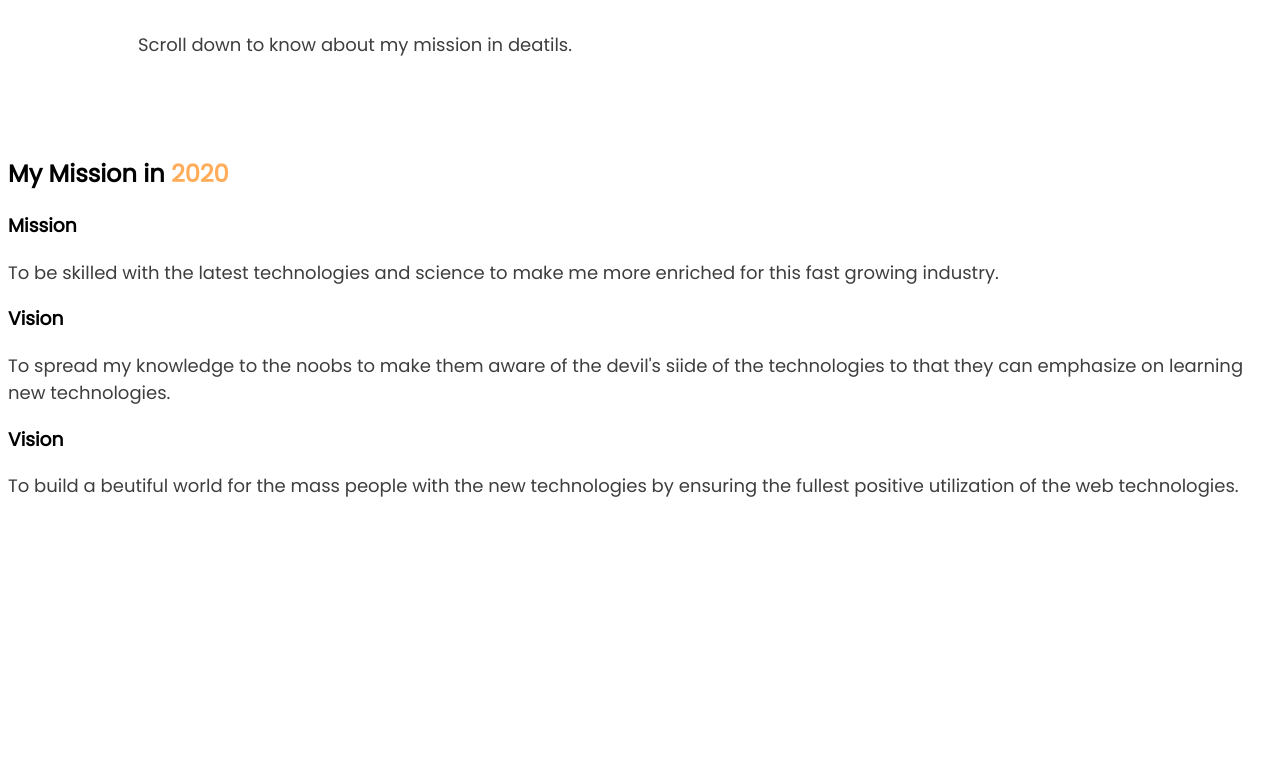
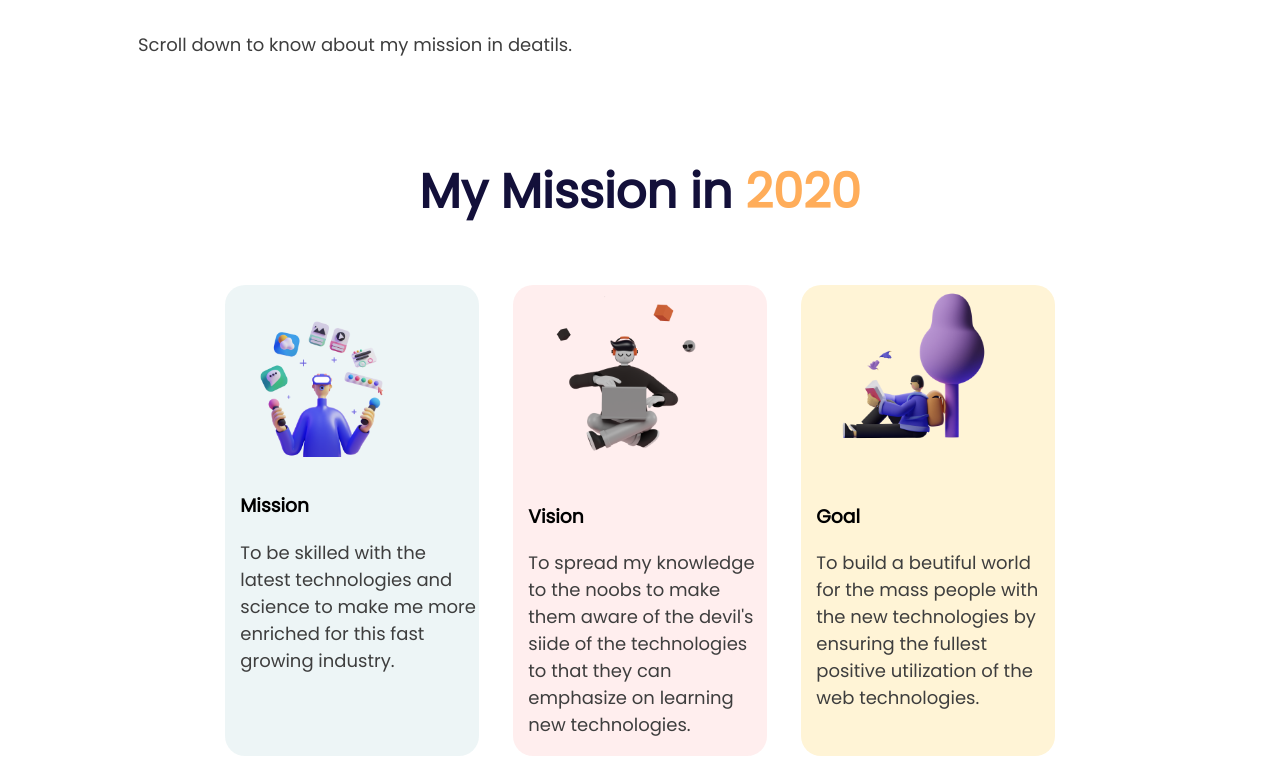
Before and after one commit to Zahid-BM/mission-2020, a plain HTML site: page index.html in a window 1280 px wide. Shown: the part 515-1297 px from the top of the page. Before the commit the page ends 1032 px from the top, so only its background shows below. Drawn offline with Linux system fonts and the light colour scheme.

Commit message:
2nd part almost done

```diff
--- a/index.html
+++ b/index.html
@@ -31,18 +31,21 @@
     <section class="tripple-div">
         <h2>My Mission in <span class="color-span">2020</span></h2>
         <div class="three-box">
-            <div class="icon">
+            <div class="mission box">
+                <img src="images/illustrators/illustrator-1.png" alt="">
                 <h3>Mission</h3>
                 <p> To be skilled with the latest technologies and science to make me more enriched for this fast
                     growing industry.</p>
             </div>
-            <div class="icon">
+            <div class="vision box">
+                <img src="images/illustrators/illustrator-2.png" alt="">
                 <h3>Vision</h3>
                 <p> To spread my knowledge to the noobs to make them aware of the devil's siide of the technologies to
                     that they can emphasize on learning new technologies.</p>
             </div>
-            <div class="icon">
-                <h3>Vision</h3>
+            <div class="goal box">
+                <img src="images/illustrators/illustrator-3.png" alt="">
+                <h3>Goal</h3>
                 <p> To build a beutiful world for the mass people with the new technologies by ensuring the fullest
                     positive utilization of the web technologies.</p>
             </div>
--- a/style.css
+++ b/style.css
@@ -2,6 +2,7 @@ body{
     /* google-fonts CSS rule */
     font-family: 'Poppins', sans-serif;
 }
+/* ********************* 1st part CSS styling statrs ************************ */
 .double-div{
     display: flex;
    margin-bottom: 80px;
@@ -42,3 +43,44 @@ p{
     border-radius: 5px;
 
 }
+
+/* ********************* 1st part CSS styling ends ************************ */
+
+/* ********************* 2nd part CSS styling statrs ************************ */
+
+.tripple-div h2{
+    text-align: center;
+}
+h2{
+    font-family: Poppins;
+    font-style: normal;
+    font-weight: bold;
+    font-size: 48px;
+    color: #13103A;
+}
+.three-box{
+    display: flex;
+    padding:0 200px;
+
+
+}
+
+.three-box img{
+    width: 80%;
+}
+.box{
+    padding-left: 15px;
+    margin: 2%;
+    border-radius: 20px;
+    width: 100%;
+}
+.mission{
+    background-color: rgba(79, 157, 166, 0.1);
+
+}
+.vision{
+   background-color: rgba(255, 89, 89, 0.1);
+}
+.goal{
+    background-color:  #FFF4D6;;
+}
```
